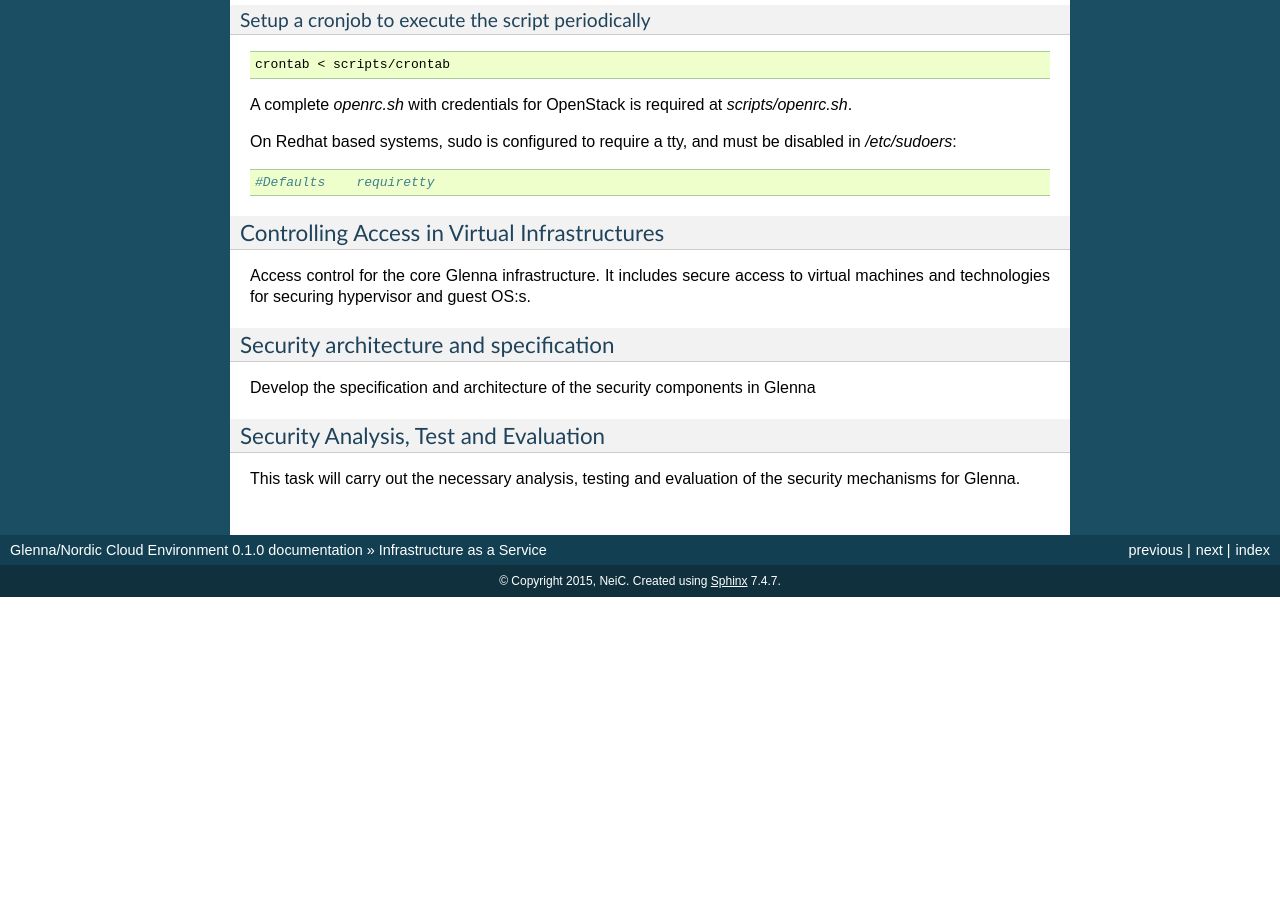
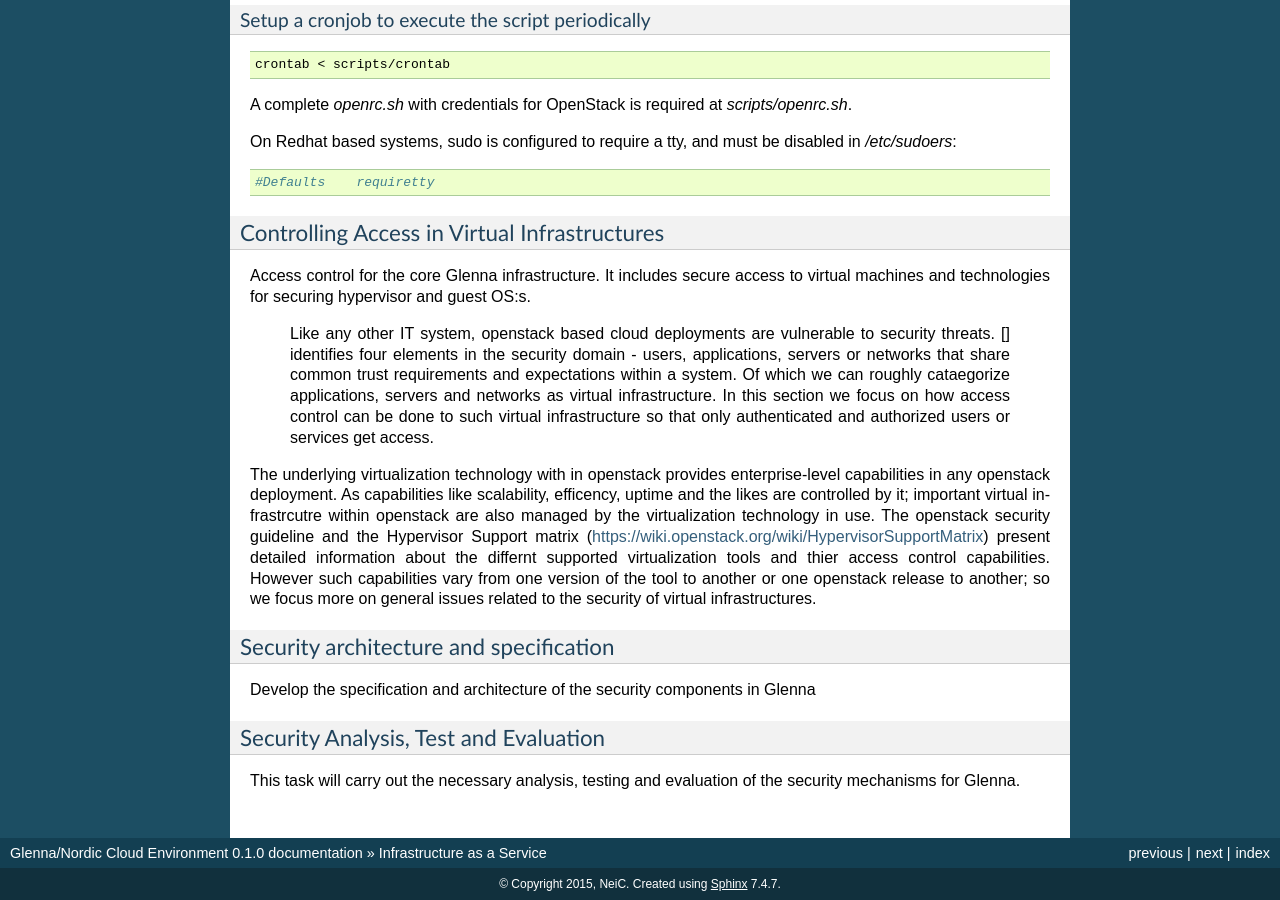
Before and after one commit to neicnordic/glenna-documentation-1, a Sphinx documentation site: the page built from docs/wp03/index.rst, in a window 1280 px wide and 900 px high, scrolled down 4236 px. Built offline with Sphinx 7.4.7, drawn with Linux system fonts in a browser that asks for light colours; before the commit the page ends 4833 px from its top, so only the background shows below that.

Commit message:
Update index.rst

```diff
--- a/docs/wp03/index.rst
+++ b/docs/wp03/index.rst
@@ -315,6 +315,12 @@ Controlling Access in Virtual Infrastructures
 Access control for the core Glenna infrastructure. It includes secure access to virtual
 machines and technologies for securing hypervisor and guest OS:s.
 
+    Like any other IT system, openstack based cloud deployments are vulnerable to security threats. [] identifies four elements in the security domain - users, applications, servers or networks that share common trust requirements and expectations within a system. Of which we can roughly cataegorize applications, servers and networks as virtual infrastructure. In this section we focus on how access control can be done to such virtual infrastructure so that only authenticated and authorized users or services get access.
+
+The underlying virtualization technology with in openstack provides enterprise-level capabilities in any openstack deployment. As capabilities like scalability, efficency, uptime and the likes are controlled by it; important virtual infrastrcutre within openstack are also managed by the virtualization technology in use. The openstack security guideline and the Hypervisor Support matrix (https://wiki.openstack.org/wiki/HypervisorSupportMatrix) present detailed information about the differnt supported virtualization tools and thier access control capabilities. However such capabilities vary from one version of the tool to another or one openstack release to another; so we focus more on general issues related to the security of virtual infrastructures.
+
+
+
 Security architecture and specification
 ---------------------------------------
 
```
